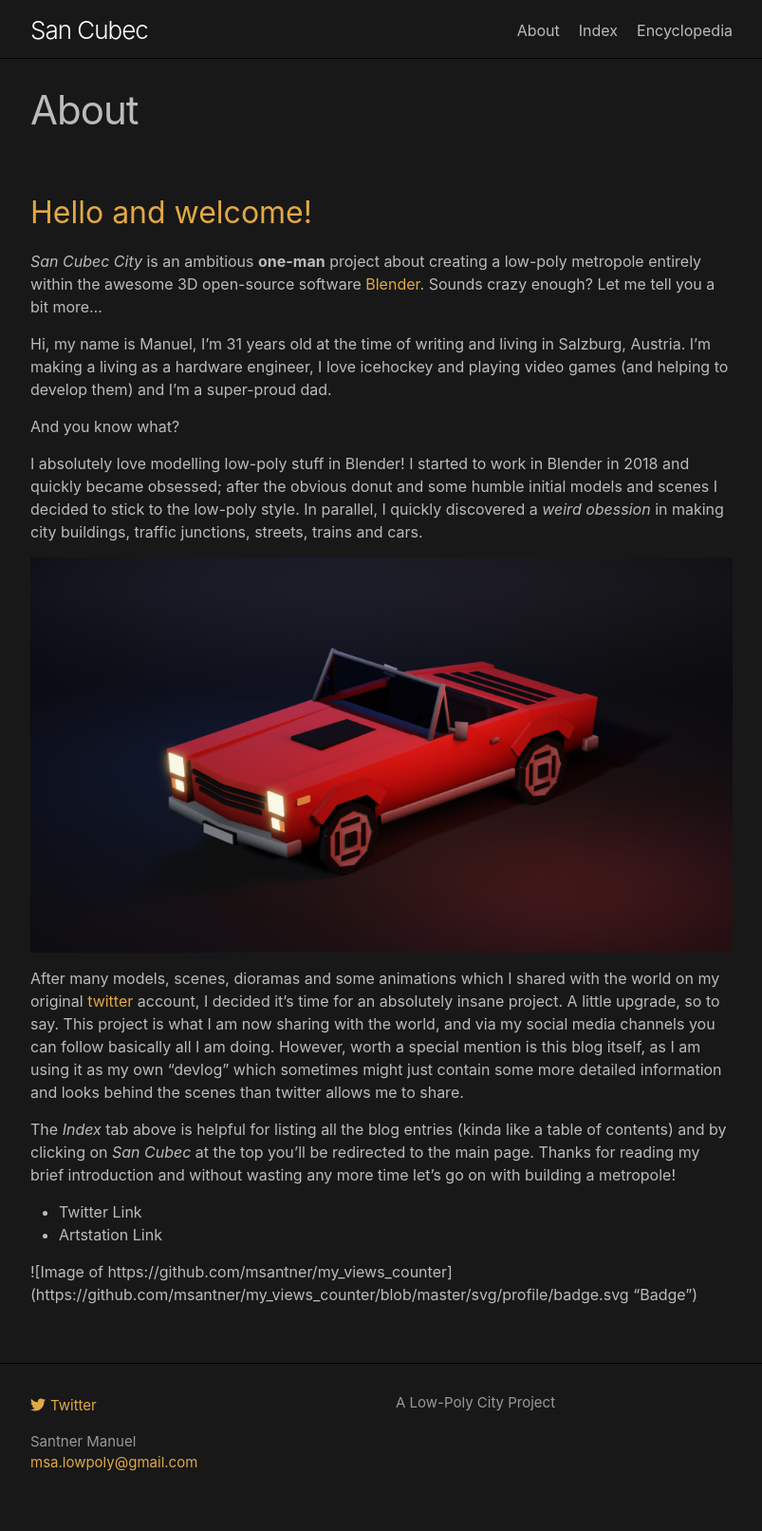
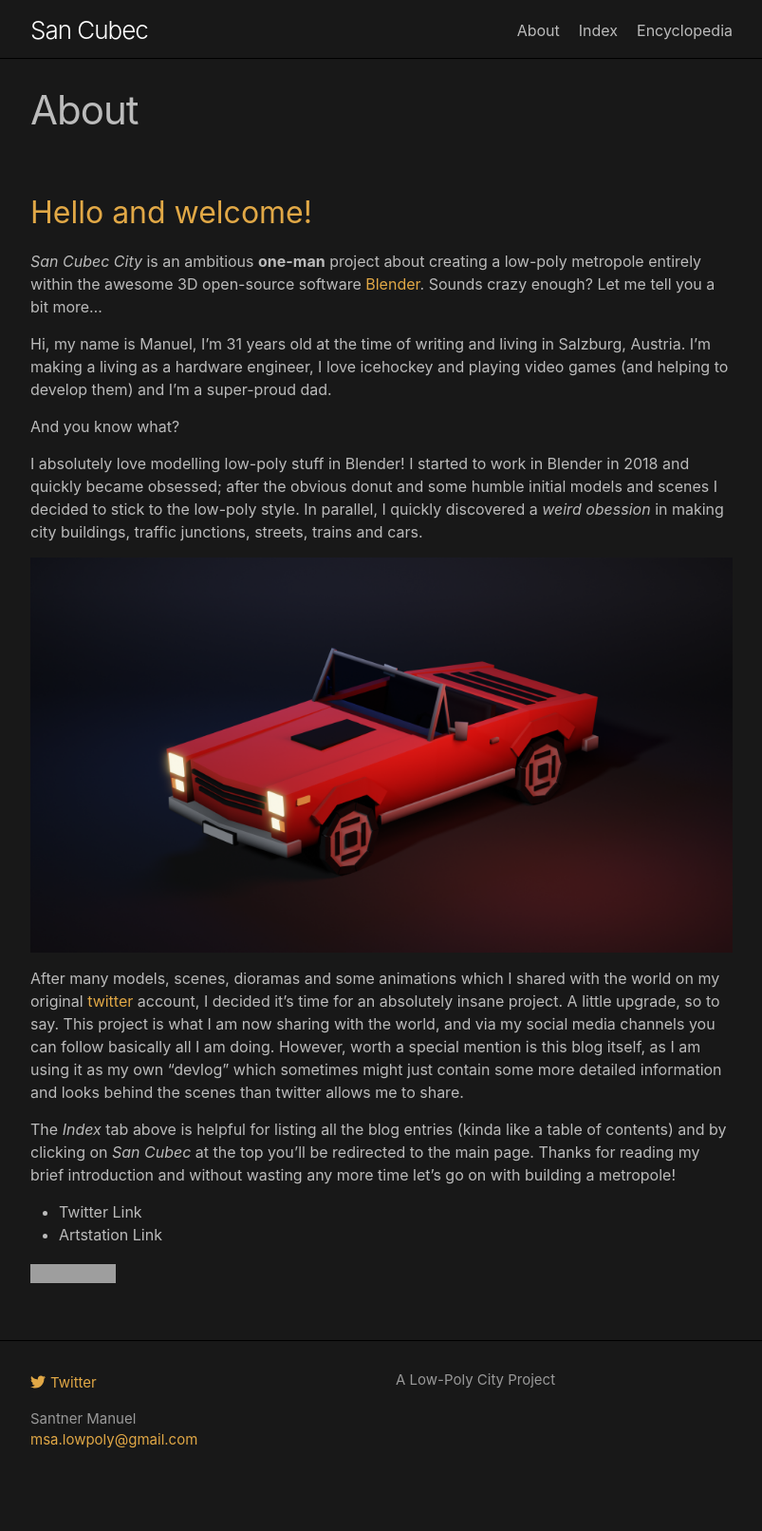
Before and after one commit to kant/san_cubec_blog, a Jekyll site: the page built from about.md, in a window 1280 px wide. Shown: the whole page at 95% size, without its empty margins (238-1041 px from the left). Built offline with Jekyll 4.4.1, drawn with Linux system fonts in a browser that asks for light colours; after the commit the page ends 1588 px from its top, so only the background shows below that; grey boxes are pictures that could not be loaded.

Commit message:
Update about.md

```diff
--- a/about.md
+++ b/about.md
@@ -27,4 +27,4 @@ The _Index_ tab above is helpful for listing all the blog entries (kinda like a
 [id1]: https://www.blender.org/
 [id2]: https://twitter.com/polylabs1
 
-![Image of https://github.com/msantner/my_views_counter] (https://github.com/msantner/my_views_counter/blob/master/svg/profile/badge.svg "Badge")
+![Image of views-counter](https://github.com/msantner/my_views_counter/blob/master/svg/profile/badge.svg "Badge")
```
